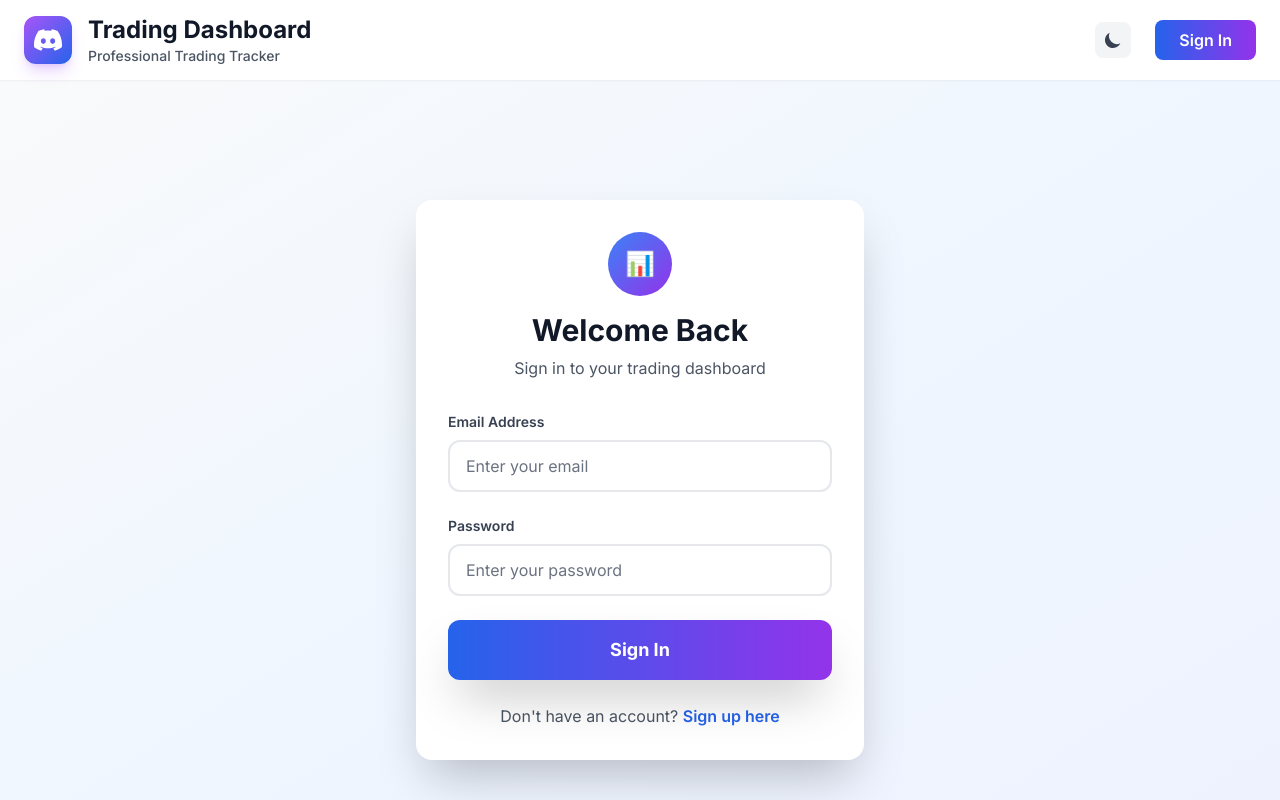
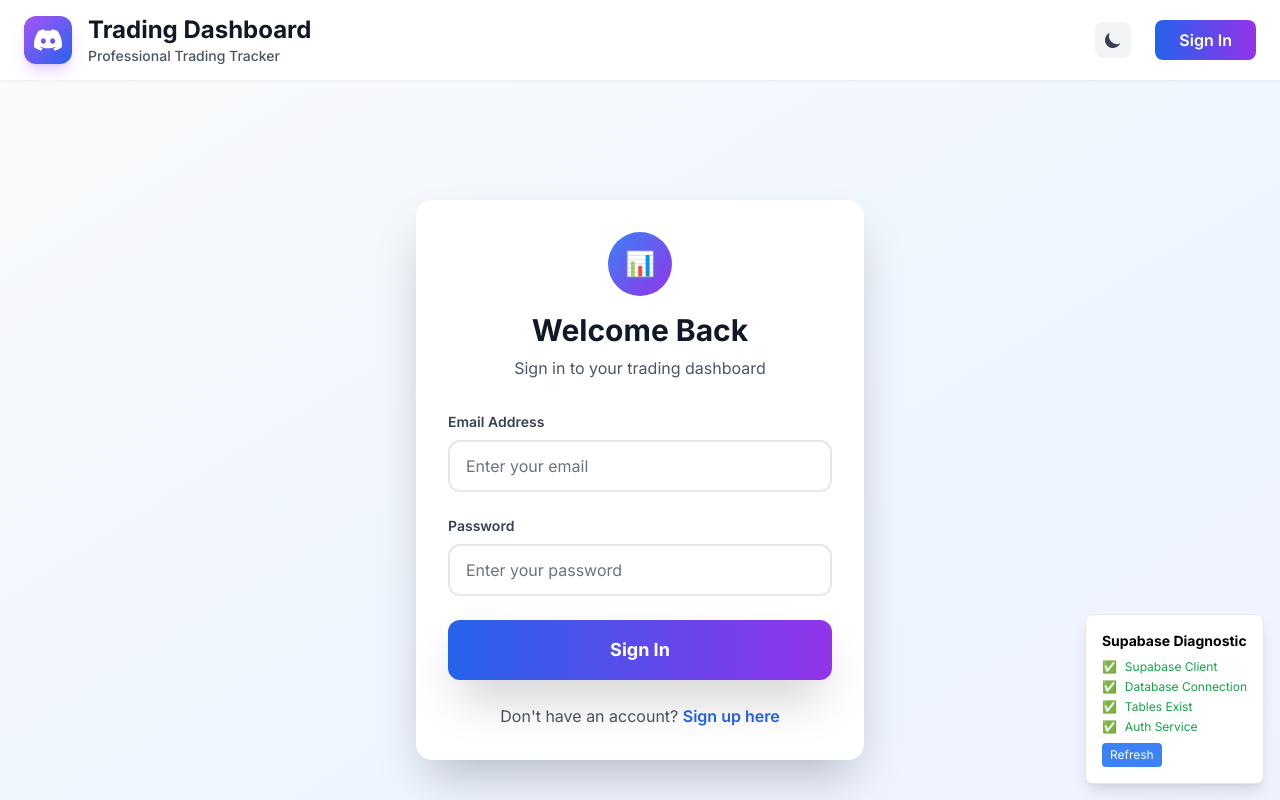
Before and after one commit to GaryGonzales26/React-Trading-Journal, a Next.js app: page /auth in a window 1280 px wide. Shown: the top 800 px of the page. Built offline with nearby package versions, Linux system fonts and the light colour scheme; no server answers; the database is empty.

Commit message:
Add debugging tools for login authentication issues

```diff
--- /dev/null
+++ b/src/components/SupabaseDiagnostic.jsx
@@ -0,0 +1,121 @@
+'use client'
+
+import React, { useState, useEffect } from 'react'
+import { supabase } from '@/lib/supabase'
+
+const SupabaseDiagnostic = () => {
+  const [diagnostics, setDiagnostics] = useState({
+    supabaseClient: false,
+    connection: false,
+    tables: false,
+    auth: false,
+    error: null
+  })
+
+  useEffect(() => {
+    runDiagnostics()
+  }, [])
+
+  const runDiagnostics = async () => {
+    const newDiagnostics = {
+      supabaseClient: false,
+      connection: false,
+      tables: false,
+      auth: false,
+      error: null
+    }
+
+    try {
+      // Check if Supabase client exists
+      if (supabase) {
+        newDiagnostics.supabaseClient = true
+        console.log('✅ Supabase client exists')
+
+        // Test connection
+        try {
+          const { data, error } = await supabase.from('user_profiles').select('count').limit(1)
+          if (!error) {
+            newDiagnostics.connection = true
+            console.log('✅ Database connection successful')
+          } else {
+            console.log('❌ Database connection failed:', error)
+            newDiagnostics.error = error.message
+          }
+        } catch (err) {
+          console.log('❌ Database connection error:', err)
+          newDiagnostics.error = err.message
+        }
+
+        // Check if tables exist
+        try {
+          const { data: profiles } = await supabase.from('user_profiles').select('*').limit(1)
+          const { data: trades } = await supabase.from('trades').select('*').limit(1)
+          newDiagnostics.tables = true
+          console.log('✅ Tables exist')
+        } catch (err) {
+          console.log('❌ Tables check failed:', err)
+          newDiagnostics.error = err.message
+        }
+
+        // Test auth
+        try {
+          const { data: { session } } = await supabase.auth.getSession()
+          newDiagnostics.auth = true
+          console.log('✅ Auth service working')
+        } catch (err) {
+          console.log('❌ Auth service error:', err)
+          newDiagnostics.error = err.message
+        }
+      } else {
+        console.log('❌ Supabase client not available')
+        newDiagnostics.error = 'Supabase client not initialized'
+      }
+    } catch (err) {
+      console.log('❌ Diagnostic error:', err)
+      newDiagnostics.error = err.message
+    }
+
+    setDiagnostics(newDiagnostics)
+  }
+
+  if (process.env.NODE_ENV === 'production') {
+    return null // Don't show in production
+  }
+
+  return (
+    <div className="fixed bottom-4 right-4 bg-white dark:bg-gray-800 border border-gray-200 dark:border-gray-700 rounded-lg p-4 shadow-lg max-w-sm z-50">
+      <h3 className="font-bold text-sm mb-2">Supabase Diagnostic</h3>
+      <div className="space-y-1 text-xs">
+        <div className={`flex items-center ${diagnostics.supabaseClient ? 'text-green-600' : 'text-red-600'}`}>
+          <span className="mr-2">{diagnostics.supabaseClient ? '✅' : '❌'}</span>
+          Supabase Client
+        </div>
+        <div className={`flex items-center ${diagnostics.connection ? 'text-green-600' : 'text-red-600'}`}>
+          <span className="mr-2">{diagnostics.connection ? '✅' : '❌'}</span>
+          Database Connection
+        </div>
+        <div className={`flex items-center ${diagnostics.tables ? 'text-green-600' : 'text-red-600'}`}>
+          <span className="mr-2">{diagnostics.tables ? '✅' : '❌'}</span>
+          Tables Exist
+        </div>
+        <div className={`flex items-center ${diagnostics.auth ? 'text-green-600' : 'text-red-600'}`}>
+          <span className="mr-2">{diagnostics.auth ? '✅' : '❌'}</span>
+          Auth Service
+        </div>
+        {diagnostics.error && (
+          <div className="text-red-600 mt-2 p-2 bg-red-50 dark:bg-red-900/20 rounded text-xs">
+            Error: {diagnostics.error}
+          </div>
+        )}
+      </div>
+      <button
+        onClick={runDiagnostics}
+        className="mt-2 text-xs bg-blue-500 text-white px-2 py-1 rounded hover:bg-blue-600"
+      >
+        Refresh
+      </button>
+    </div>
+  )
+}
+
+export default SupabaseDiagnostic
--- a/src/components/auth/AuthPage.jsx
+++ b/src/components/auth/AuthPage.jsx
@@ -3,6 +3,7 @@
 import React, { useState } from 'react'
 import LoginForm from './LoginForm'
 import RegisterForm from './RegisterForm'
+import SupabaseDiagnostic from '../SupabaseDiagnostic'
 
 const AuthPage = () => {
   const [isLogin, setIsLogin] = useState(true)
@@ -16,6 +17,7 @@ const AuthPage = () => {
           <RegisterForm onToggleMode={() => setIsLogin(true)} />
         )}
       </div>
+      <SupabaseDiagnostic />
     </div>
   )
 }
--- a/src/components/auth/LoginForm.jsx
+++ b/src/components/auth/LoginForm.jsx
@@ -26,16 +26,23 @@ const LoginForm = ({ onToggleMode }) => {
     setLoading(true)
     setError('')
 
+    try {
       const { data, error } = await signIn(formData.email, formData.password)
 
       if (error) {
-      setError(error.message)
+        console.error('Login error:', error)
+        setError(error.message || 'Login failed. Please check your credentials.')
       } else {
+        console.log('Login successful:', data)
         // Navigate to dashboard on successful login
         router.push('/')
       }
-
+    } catch (err) {
+      console.error('Login exception:', err)
+      setError('An unexpected error occurred. Please try again.')
+    } finally {
       setLoading(false)
+    }
   }
 
   return (
```
Lines whose indentation alone changed are shown as unchanged.
